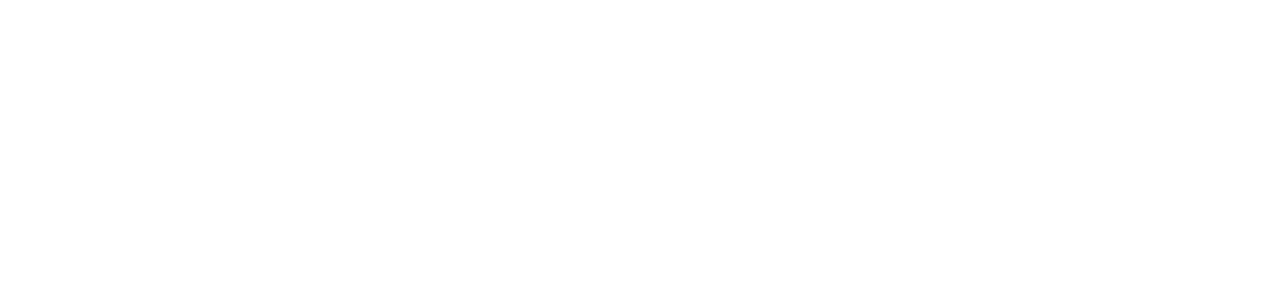
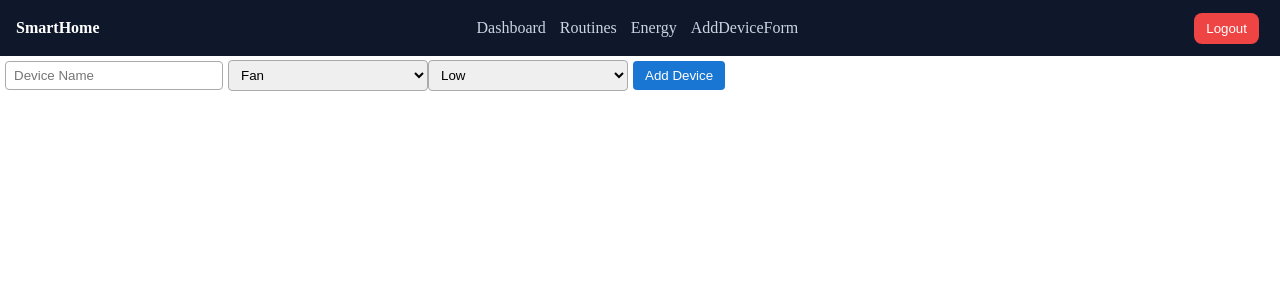
Before and after one commit to techravi552/SmartHomeManager, a React (Vite) app in the folder fronted/: page /AddDeviceForm in a window 1280 px wide. Before the commit this address had no page. Shown: the top 300 px of the page. Built offline with nearby package versions, Linux system fonts and the light colour scheme; sample sign-in values are in the browser's storage.

Commit message:
from creat and frontent mentan

```diff
--- a/fronted/src/App.jsx
+++ b/fronted/src/App.jsx
@@ -7,9 +7,11 @@ import Dashboard from "./pages/Dashboard";
 import Routines from "./pages/Routines";
 import EnergyReport from "./pages/EnergyReport";
 import PrivateRoute from "./components/PrivateRoute";
+import AddDeviceForm from "./components/AddDeviceForm";
 
 function App() {
   return (
+
     <Router>
       <Routes>
         <Route path="/login" element={<Login />} />
@@ -39,6 +41,14 @@ function App() {
             </PrivateRoute>
           }
         />
+        <Route
+          path="/AddDeviceForm"
+          element={
+            <PrivateRoute>
+              <AddDeviceForm />
+            </PrivateRoute>
+          }
+        />
 
         {/* default: go to dashboard if logged in, else login */}
         <Route
--- /dev/null
+++ b/fronted/src/components/AddDeviceForm.jsx
@@ -0,0 +1,119 @@
+// frontend/components/AddDeviceForm.jsx
+import { useState } from "react";
+import axios from "axios";
+import Navbar from "../components/Navbar";
+
+export default function AddDeviceForm({ token, roomId, onDeviceAdded }) {
+  // Initial states
+  const defaultType = "fan";
+  const defaultFeatures = { speed: "Low" };
+
+  const [name, setName] = useState("");
+  const [type, setType] = useState(defaultType);
+  const [features, setFeatures] = useState(defaultFeatures);
+
+  // Handle type change
+  const handleTypeChange = (e) => {
+    const newType = e.target.value;
+    setType(newType);
+
+    // Reset features based on type
+    if (newType === "fan") setFeatures({ speed: "Low" });
+    else if (newType === "lamp") setFeatures({ brightness: 50 });
+    else if (newType === "thermostat") setFeatures({ temperature: 24 });
+  };
+
+  // Handle feature input change
+  const handleFeaturesChange = (e) => {
+    setFeatures({ ...features, [e.target.name]: e.target.value });
+  };
+
+  // Handle form submit
+  const handleSubmit = async (e) => {
+    e.preventDefault();
+    try {
+      const res = await axios.post(
+        "http://localhost:5000/api/devices",
+        { name, type, room: roomId, features },
+        { headers: { Authorization: `Bearer ${token}` } }
+      );
+      onDeviceAdded(res.data);
+
+      // Reset all fields after submit
+      setName("");
+      setType(defaultType);
+      setFeatures(defaultFeatures);
+    } catch (err) {
+      console.error("Error adding device:", err.response?.data || err.message);
+    }
+  };
+
+  return (
+    <>
+      <Navbar />
+
+      <form onSubmit={handleSubmit} className="p-4 border rounded mt-4">
+        <input
+          type="text"
+          placeholder="Device Name"
+          value={name}
+          onChange={(e) => setName(e.target.value)}
+          required
+          className="border p-1 m-1"
+        />
+
+        <select
+          value={type}
+          onChange={handleTypeChange}
+          className="border p-1 m-1"
+        >
+          <option value="fan">Fan</option>
+          <option value="lamp">Lamp</option>
+          <option value="thermostat">Thermostat</option>
+        </select>
+
+        {/* Features UI */}
+        {type === "fan" && (
+          <select
+            name="speed"
+            value={features.speed}
+            onChange={handleFeaturesChange}
+            className="border p-1 m-1"
+          >
+            <option value="Low">Low</option>
+            <option value="Medium">Medium</option>
+            <option value="High">High</option>
+          </select>
+        )}
+
+        {type === "lamp" && (
+          <input
+            type="number"
+            name="brightness"
+            value={features.brightness}
+            onChange={handleFeaturesChange}
+            min="0"
+            max="100"
+            className="border p-1 m-1"
+          />
+        )}
+
+        {type === "thermostat" && (
+          <input
+            type="number"
+            name="temperature"
+            value={features.temperature}
+            onChange={handleFeaturesChange}
+            min="18"
+            max="30"
+            className="border p-1 m-1"
+          />
+        )}
+
+        <button type="submit" className="bg-blue-500 text-white p-1 m-1">
+          Add Device
+        </button>
+      </form>
+    </>
+  );
+}
--- a/fronted/src/components/Navbar.jsx
+++ b/fronted/src/components/Navbar.jsx
@@ -17,6 +17,8 @@ export default function Navbar() {
         <Link to="/dashboard">Dashboard</Link>
         <Link to="/routines">Routines</Link>
         <Link to="/energy">Energy</Link>
+        <Link to="/AddDeviceForm">AddDeviceForm</Link>
+
       </div>
       <button className="logout" onClick={logout}>Logout</button>
     </nav>
--- a/fronted/src/pages/Dashboard.jsx
+++ b/fronted/src/pages/Dashboard.jsx
@@ -282,8 +282,8 @@ const handleToggleDevice = async (device) => {
               >
                 {h.name}
               </span>
-              <button onClick={() => setEditHousehold(h)}>✏️</button>
-              <button onClick={() => handleDeleteHousehold(h._id)}>🗑</button>
+              <button onClick={() => setEditHousehold(h)}>Edit</button>
+              <button onClick={() => handleDeleteHousehold(h._id)}>Delete</button>
             </li>
           ))}
         </ul>
@@ -324,8 +324,8 @@ const handleToggleDevice = async (device) => {
                 >
                   {r.name}
                 </span>
-                <button onClick={() => setEditRoom(r)}>✏️</button>
-                <button onClick={() => handleDeleteRoom(r._id)}>🗑</button>
+                <button onClick={() => setEditRoom(r)}>EDIT</button>
+                <button onClick={() => handleDeleteRoom(r._id)}>DELETE</button>
               </li>
             ))}
           </ul>
@@ -375,8 +375,8 @@ const handleToggleDevice = async (device) => {
             {devices.map((d) => (
               <li key={d._id}>
                 {d.name} ({d.type})
-                <button onClick={() => setEditDevice(d)}>✏️</button>
-                <button onClick={() => handleDeleteDevice(d._id)}>🗑</button>
+                <button onClick={() => setEditDevice(d)}>EDIT</button>
+                <button onClick={() => handleDeleteDevice(d._id)}>DELETE</button>
               </li>
             ))}
           </ul>
```
Also changed, not shown: 2 other files (tests, documents, lock files or other folders).
